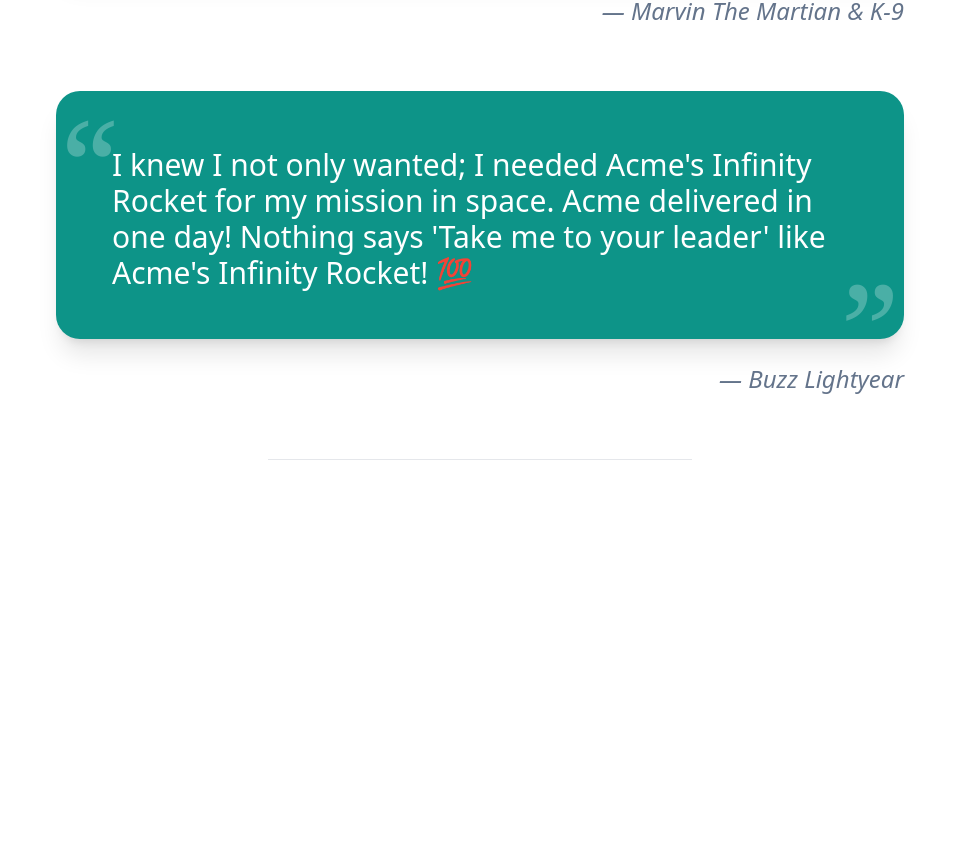
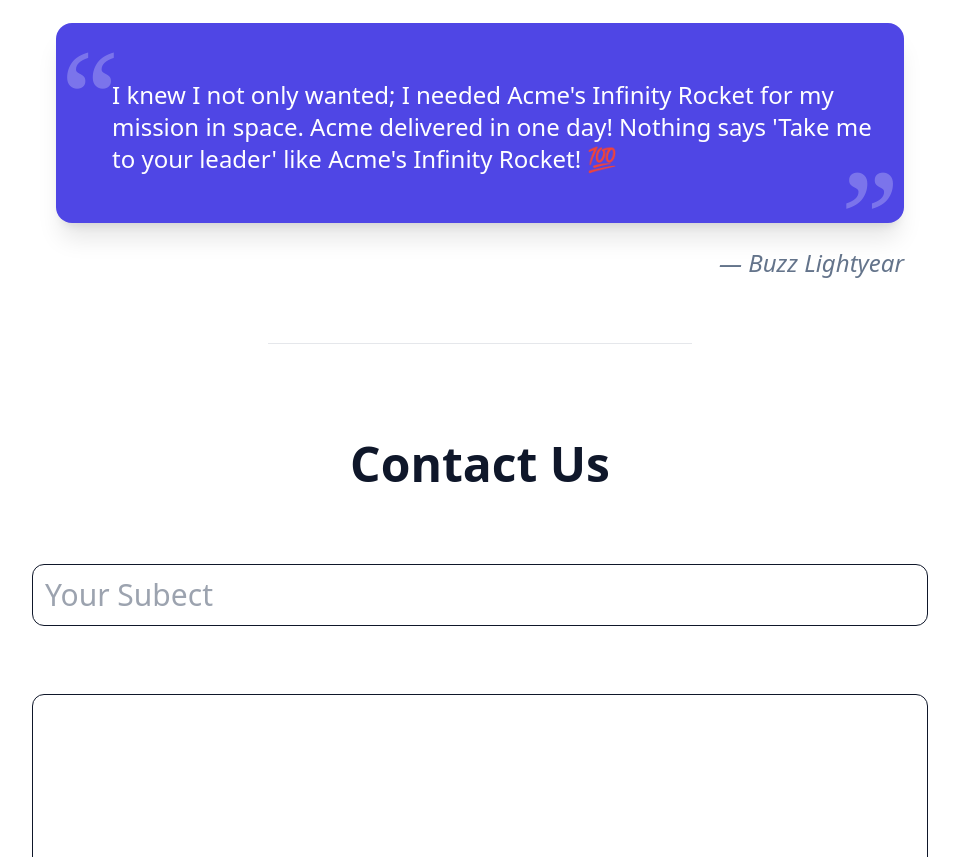
Before and after one commit to irTaroen/react-tailwind-demo, a React (Vite) app: page / in a window 1280 px wide. Shown: the part 1943-2800 px from the top of the page, without its empty margins (160-1119 px from the left). Before the commit the page ends 2475 px from the top, so only its background shows below. Built offline with nearby package versions, Linux system fonts and the light colour scheme.

Commit message:
Added Contact and Footer

```diff
--- a/src/App.tsx
+++ b/src/App.tsx
@@ -1,10 +1,8 @@
-import Header from "./components/Header";
-import Main from "./components/Main";
+import MainAcme from "./components/Acme/MainAcme";
 function App() {
   return (
     <>
-      <Header />
-      <Main />
+      <MainAcme />
     </>
   );
 }
--- /dev/null
+++ b/src/components/Acme/Contact.tsx
@@ -0,0 +1,14 @@
+export default function Contact() {
+    return (
+        <section id="contact" className=" p-6 my-12 scroll-mt-12">
+            <h2 className=" text-4xl font-bold text-center sm:text-5xl mb-6 text-slate-900 dark:text-white">Contact Us</h2>
+            <form action="" className=" max-w-4xl mx-auto text-2xl sm:text-3xl flex flex-col items-left gap-4">
+                <label htmlFor="subject">Subject:</label>
+                <input type="text" id="subject" name="subject" required minLength={3} maxLength={60} placeholder="Your Subect" className=" w-full text-black text-2xl sm:text-3xl p-3 rounded-xl border border-solid border-slate-900 dark:border-none" />
+                <label htmlFor="message">Message</label>
+                <textarea name="message" id="message" cols={30} rows={10} required className=" w-full text-black text-2xl sm:text-3xl p-3 rounded-xl border border-solid border-slate-900 dark:border-none"></textarea>
+                <button className=" bg-indigo-700 hover:bg-indigo-500 active:bg-indigo-500 text-white p-3 h-15 w-48 rounded-xl border border-solid border-slate-900 dark:border-none">Submit</button>
+            </form>
+        </section>
+    )
+}
--- /dev/null
+++ b/src/components/Acme/Footer.tsx
@@ -0,0 +1,24 @@
+export default function Footer() {
+    return (
+        <footer id="footer" className=" bg-indigo-700 text-white text-xl w-300" >
+            <section className=" max-w-4xl mx-auto p-4 flex flex-col sm:flex-row sm:justify-between">
+                <address>
+                    <h2>Acme Rocket-Powered Products, Inc.</h2>
+                    555 Astro Way <br />
+                    Fairfield, New Jersey 12345-5555<br />
+                    Email: <a href="mailto:inquiries@acmerockets.com">Inquires@AcmeRockets.com</a>
+                    Phone: <a href="tel:+15555555555">(555) 555-5555</a><br />
+                </address>
+                <nav className="hidden md:flex flex-col gap-2" aria-label="footer">
+                    <a href="#rockets" className="hover:opacity-90">Our Rockets</a>
+                    <a href="#testimonials" className="hover:opacity-90">Testimonials</a>
+                    <a href="#contact" className="hover:opacity-90">Contact Us</a>
+                </nav>
+                <div className="flex flex-col sm:gap-2">
+                    <p className="text-right">Copyright &copy; <span id="year">2022</span></p>
+                    <p className="text-right">All Rights Reserved</p>
+                </div>
+            </section>
+        </footer>
+    )
+}
--- a/src/components/Hero.tsx
+++ b/src/components/Acme/Hero.tsx
@@ -3,7 +3,7 @@
     <>
       <section
         id="hero"
-        className=" flex flex-col-reverse justify-center sm:flex-row p6 items-center gap-8 mb-12 scroll-mt-40"
+        className=" max-w-4xl mx-auto flex flex-col-reverse justify-center sm:flex-row p6 items-center gap-8 mb-12 scroll-mt-40"
       >
         <article className=" sm:w-1/2">
           <h2 className="max-w-md text-4xl font-bold text-center sm:text-5xl sm:text-left text-slate-900  dark:text-white">
--- /dev/null
+++ b/src/components/Acme/MainAcme.tsx
@@ -0,0 +1,19 @@
+import Hero from "./Hero";
+import Rockets from "./Rockets";
+import Testimonials from "./Testimonials";
+import Contact from "./Contact";
+import Footer from "./Footer";
+import Header from "./Header";
+
+export default function MainAcme() {
+  return (
+    <main className="mx-auto sm:scroll-smooth">
+      <Header />
+      <Hero />
+      <Rockets />
+      <Testimonials />
+      <Contact />
+      <Footer />
+    </main>
+  );
+}
--- a/src/components/Rockets.tsx
+++ b/src/components/Acme/Rockets.tsx
@@ -28,7 +28,7 @@
 
   return (
     <>
-      <section id="rockets" className=" p-6 my-12 scroll-mt-20">
+      <section id="rockets" className=" max-w-4xl mx-auto p-6 my-12 scroll-mt-20">
         <h2 className=" text-4xl font-bold text-center sm:text-5xl mb-6 text-slate-900 dark:text-white">
           Our Rockets
         </h2>
--- a/src/components/Testimonials.tsx
+++ b/src/components/Acme/Testimonials.tsx
@@ -19,12 +19,12 @@
         }
     ]
     return (
-        <section id="testimonials" className=" p-6 my-12">
+        <section id="testimonials" className=" max-w-4xl mx-auto p-6 my-12">
             <h2 className=" text-4xl font-bold text-center sm:text-5xl mb-6 text-slate-900 dark:text-white">
                 Testimonials
             </h2>
             {testimonials.map((data) => (<figure className=" my-12">
-                <blockquote className=" bg-teal-600 dark:bg-harpa-seondary pl-14 pr-8 py-12 rounded-3xl relative shadow-xl"><p className=" text-2xl sm:text-3xl text-left mt-2 text-white dark:text-slate-400 before:content-['\201C'] before:font-serif before:absolute before:top-0 before:left-1 before:text-9xl before:text-white before:opacity-25 before:transform before:translate-x-0 before:translate-y-2 after:content-['\201D'] after:font-serif after:absolute after:-bottom--20 after:right-1 after:text-9xl after:text-white after:opacity-25 after:transform after:translate-x-0 after:translate-y-2">{data.text}</p>
+                <blockquote className=" bg-indigo-600 dark:bg-harpa-seondary pl-14 pr-8 py-12 rounded-2xl relative shadow-xl"><p className=" text-2xl sm:text-2xl text-left mt-2 text-white dark:text-slate-400 before:content-['\201C'] before:font-serif before:absolute before:top-0 before:left-1 before:text-9xl before:text-white before:opacity-25 before:transform before:translate-x-0 before:translate-y-2 after:content-['\201D'] after:font-serif after:absolute after:-bottom--20 after:right-1 after:text-9xl after:text-white after:opacity-25 after:transform after:translate-x-0 after:translate-y-2">{data.text}</p>
                 </blockquote>
                 <figcaption className=" italic text-xl py-4 sm:text-2xl text-right mt-2 text-slate-500 dark:text-slate-400">
                     &#8212; {data.customer}
--- a/src/components/Main.tsx
+++ /dev/null
@@ -1,13 +0,0 @@
-import Hero from "./Hero";
-import Rockets from "./Rockets";
-import Testimonials from "./Testimonials";
-
-export default function Main() {
-  return (
-    <main className=" max-w-4xl mx-auto sm:scroll-smooth">
-      <Hero />
-      <Rockets />
-      <Testimonials />
-    </main>
-  );
-}
```
Also changed, not shown: src/components/Acme/Header.tsx (renamed from src/components/Header.tsx), src/components/DossierConverter/MainConverter.tsx (added).
